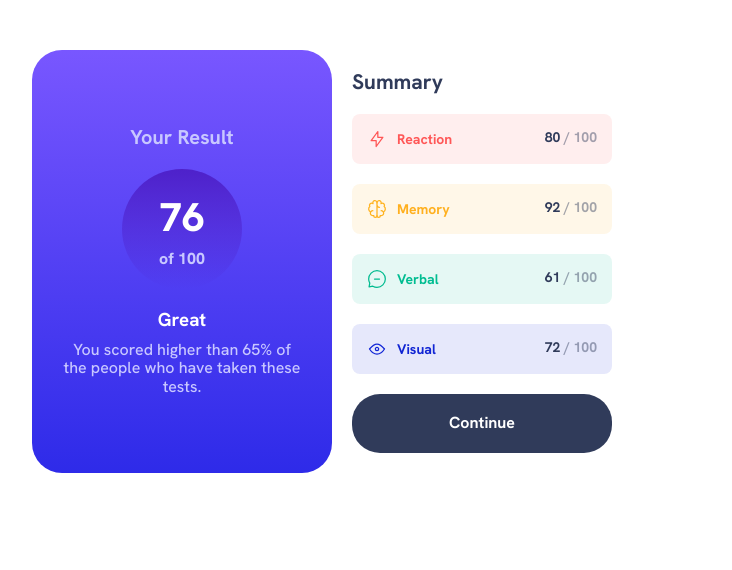
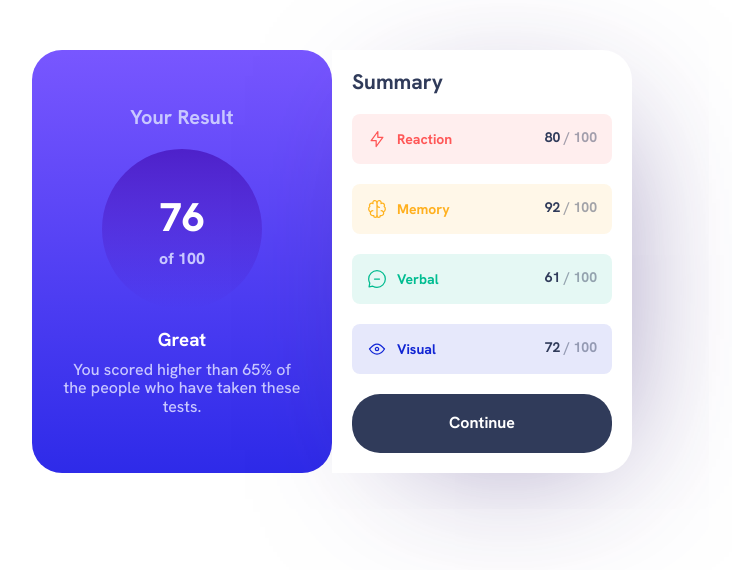
Before and after one commit to Zpect31/Frontend-Mentor-1, a plain HTML site: page index.html in a window 1280 px wide. Shown: the whole page, without its empty margins (308-1040 px from the left). Drawn offline with Linux system fonts and the light colour scheme.

Commit message:
add box shadow

```diff
--- a/css/styles.css
+++ b/css/styles.css
@@ -116,6 +116,13 @@ body{
     border-radius: 50%;
 }
 
+@media (min-width: 375px) {
+    .contenido-principal__resultados {
+        height: 16rem;
+        width: 16rem;
+    }
+}
+
 .contenido-principal__resultado {
     font-size: 4rem;
     font-weight: 800;
@@ -140,8 +147,19 @@ body{
 /* Summary */
 
 .summary {
+    background-color: var(--White);
     padding: 2rem;
     font-size: 1.4rem;
+}
+
+@media (min-width: 375px) {
+    .summary {
+        border-top-right-radius: 3rem;
+        border-bottom-right-radius: 3rem;
+        -webkit-box-shadow: 26px 26px 147px -49px rgba(54,32,117,0.55);
+        -moz-box-shadow: 26px 26px 147px -49px rgba(54,32,117,0.55);
+        box-shadow: 26px 26px 147px -49px rgba(54,32,117,0.55);
+    }
 }
 
 .summary__titulo {
```
